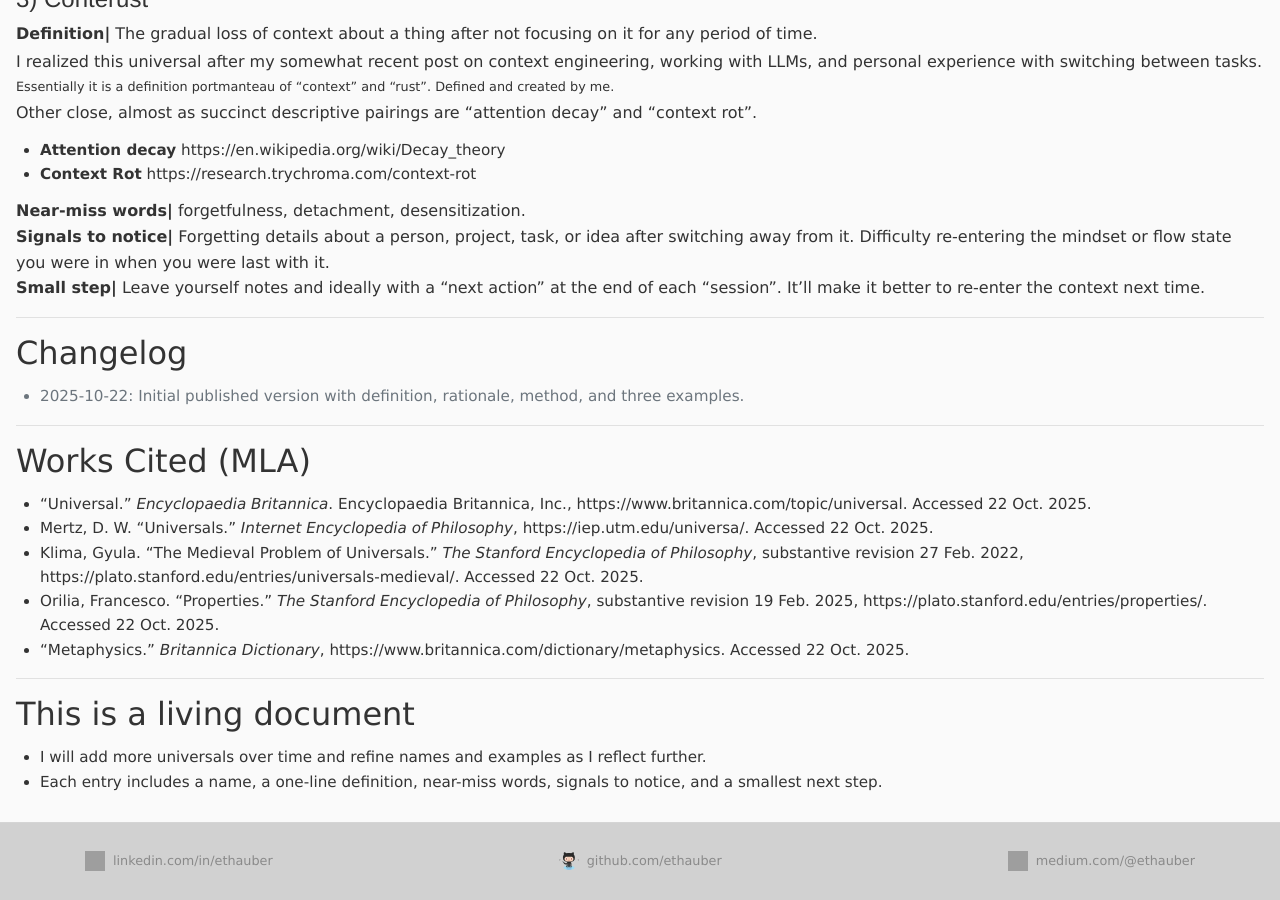
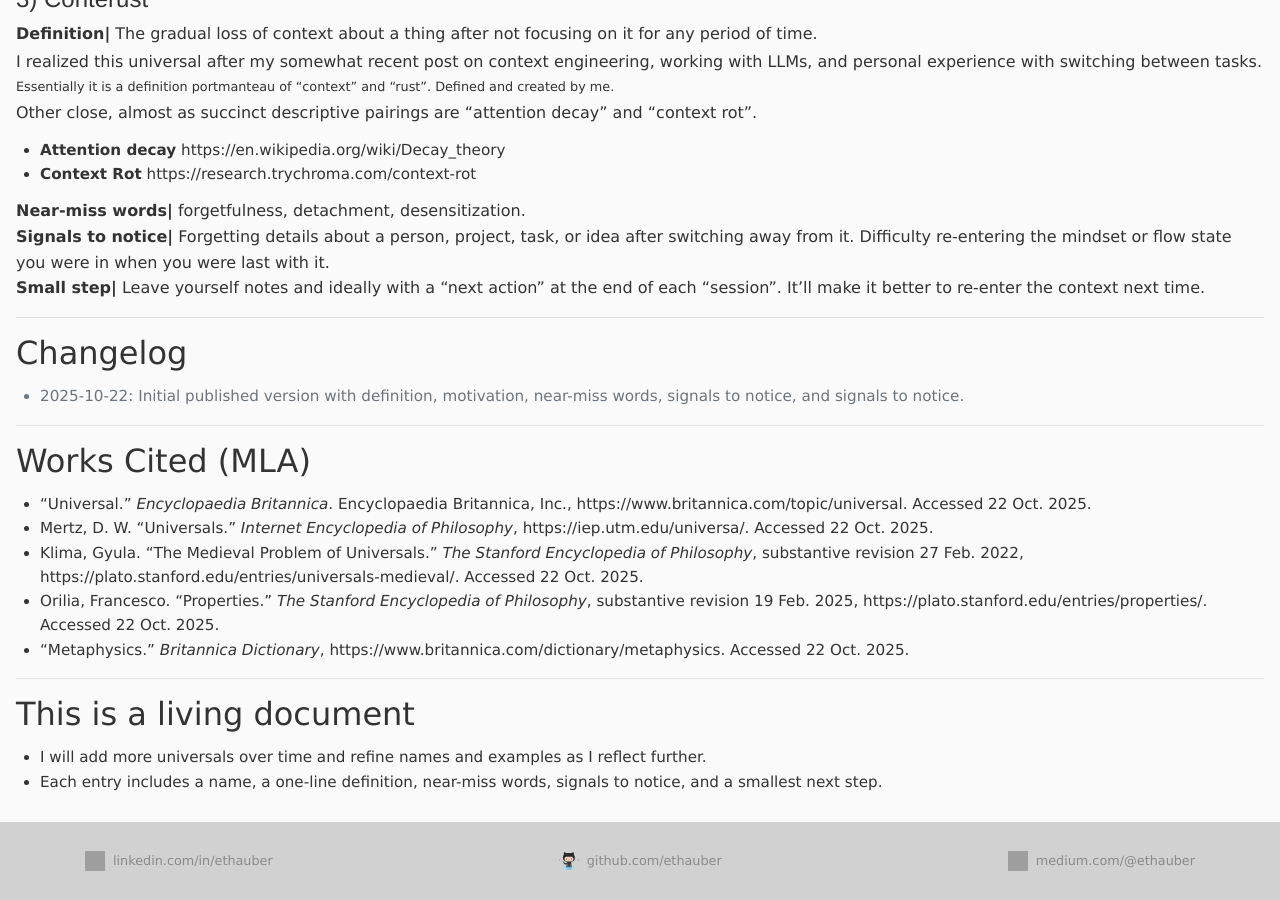
Before and after one commit to ethauber/ethauber.github.io, a Jekyll site: the page built from _posts/2025-10-22-universals.md, in a window 1280 px wide and 900 px high, scrolled down 1832 px. Built offline with Jekyll 4.4.1, drawn with Linux system fonts in a browser that asks for light colours; our own code applies the rules of GitHub Pages for plain Markdown files; grey boxes are pictures that could not be loaded.

Commit message:
Improve the changelog description

```diff
--- a/_posts/2025-10-22-universals.md
+++ b/_posts/2025-10-22-universals.md
@@ -81,7 +81,7 @@ Other close, almost as succinct descriptive pairings are "attention decay" and "
 ---
 
 ## Changelog
-- 2025-10-22: Initial published version with definition, rationale, method, and three examples.
+- 2025-10-22: Initial published version with definition, motivation, near-miss words, signals to notice, and signals to notice.
 {: .text-muted .small}
 
 ---
```
